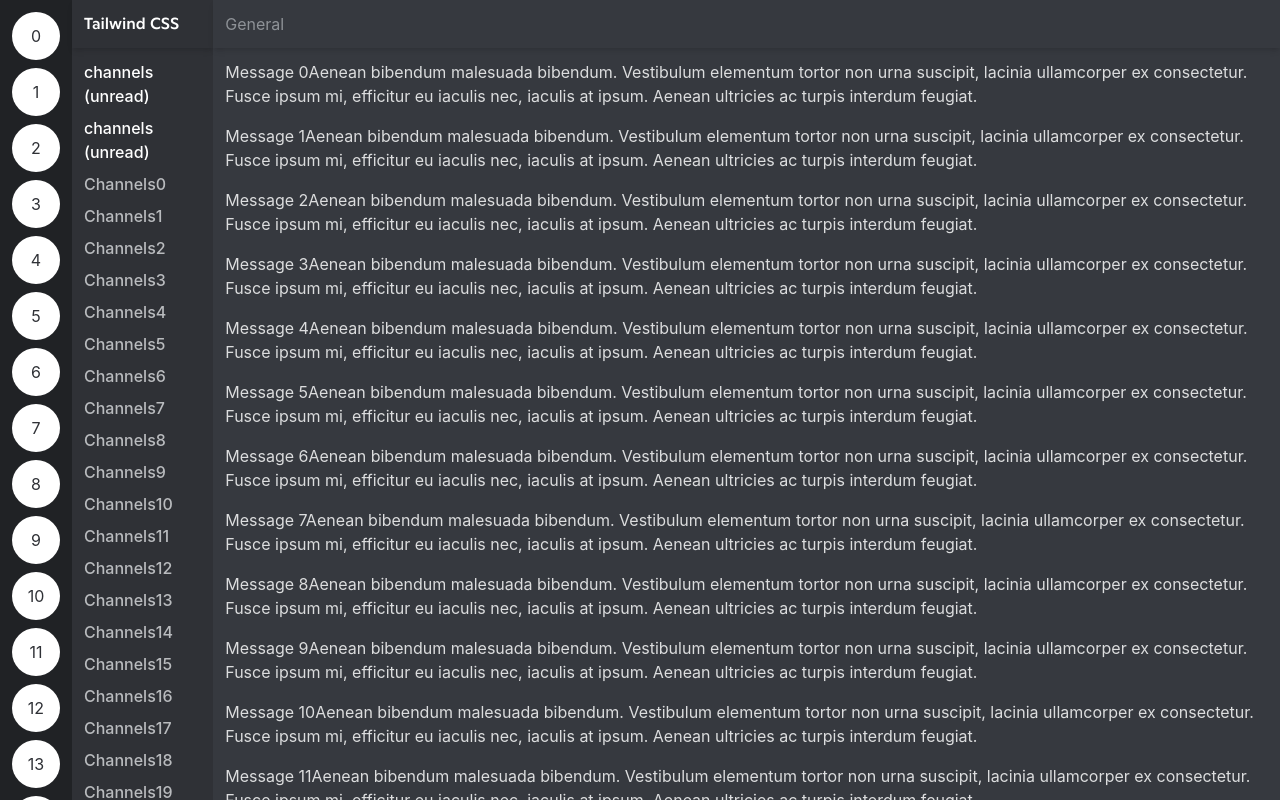
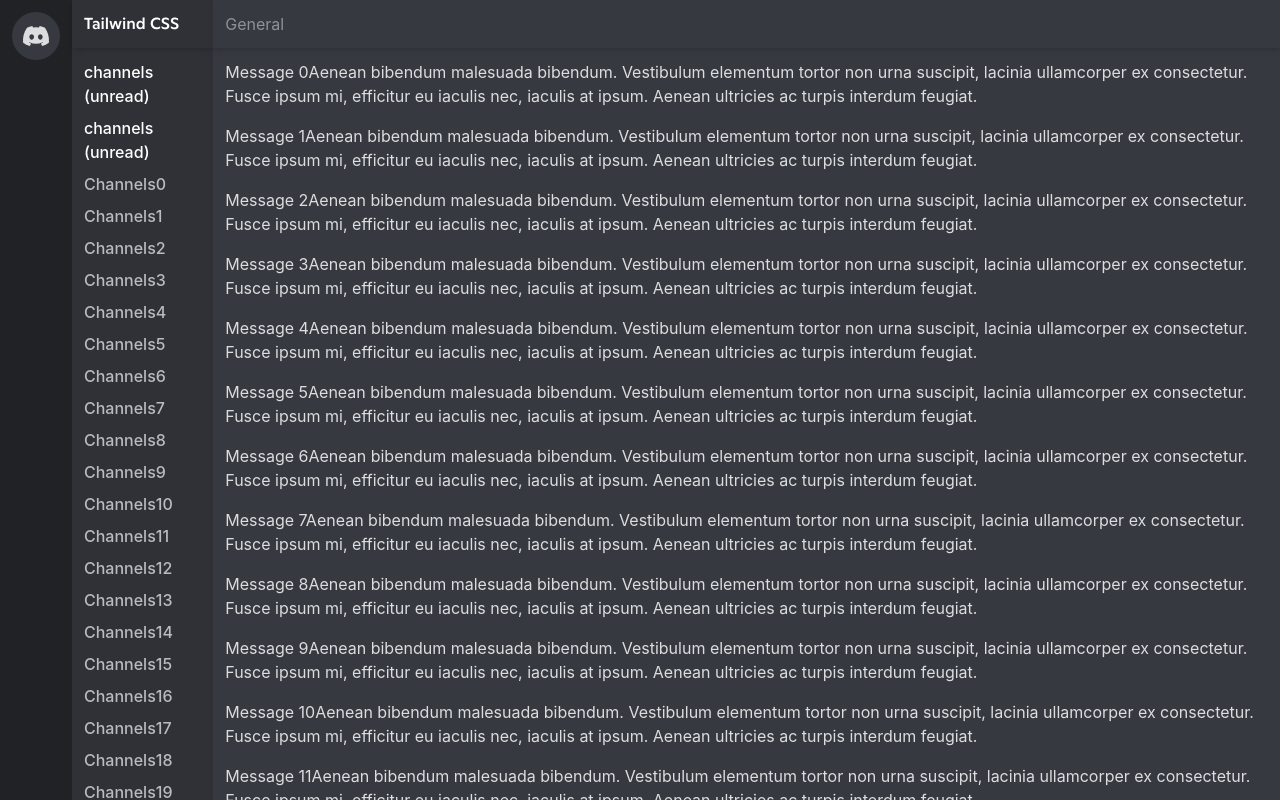
Before and after one commit to barrosdvlpr/Discord-Clone, a Next.js app: page / in a window 1280 px wide. Built offline with nearby package versions, Linux system fonts and the light colour scheme.

Commit message:
add hoverable svg

```diff
--- a/pages/index.tsx
+++ b/pages/index.tsx
@@ -5,7 +5,11 @@
   return (
     <div className="flex h-screen ">
       <div className="bg-gray-900 text-gray-100 min-h-screen p-3 space-y-2 overflow-y-scroll min-w-min">
-        {[...Array(40)].map((_, i)=>(<div key={i} className="bg-white text-gray-800 w-12 h-12 rounded-full flex items-center justify-center">{i}</div>))}
+
+        <div className="bg-gray-700 text-gray-100 w-12 h-12 rounded-full flex items-center justify-center hover:bg-brand hover:text-white transition duration-200"><DiscordIcon className="w-7 h-5 "/></div>
+        {/* {[...Array(40)].map((_, i)=>(
+          <div key={i} className="bg-white text-gray-800 w-12 h-12 rounded-full flex items-center justify-center">{i}</div>
+        ))}         */}
       </div>
       <div className="bg-gray-800 text-white min-h-screen  w-60 flex flex-col min-w-min">
         <div className="shadow-md px-3 h-12 flex items-center font-title text-white">Tailwind CSS</div>
@@ -32,3 +36,14 @@
     </div>
   )
 }
+
+function DiscordIcon(props) {
+  return (
+    <svg aria-hidden="false" viewBox="0 0 28 20" {...props}>
+      <path
+        fill="currentColor"
+        d="M23.021 1.677A21.227 21.227 0 0017.658 0c-.252.462-.483.935-.687 1.418a19.931 19.931 0 00-5.943 0C10.82.935 10.59.462 10.337.005c-1.856.32-3.659.88-5.37 1.677C1.567 6.78.65 11.754 1.111 16.652A21.504 21.504 0 007.691 20c.532-.726 1.004-1.5 1.407-2.309a13.582 13.582 0 01-2.221-1.078c.188-.137.37-.274.547-.428a15.232 15.232 0 0013.152 0c.177.148.36.291.541.428-.707.424-1.453.787-2.22 1.078.408.808.875 1.578 1.405 2.303a21.5 21.5 0 006.58-3.347h.007c.541-5.674-.922-10.6-3.868-14.97zM9.681 13.638c-1.283 0-2.34-1.193-2.34-2.644S8.37 8.35 9.68 8.35c1.308 0 2.359 1.193 2.338 2.644 0 1.451-1.036 2.644-2.339 2.644zm8.635 0c-1.283 0-2.34-1.193-2.34-2.644s1.036-2.644 2.34-2.644c1.302 0 2.36 1.193 2.338 2.644 0 1.451-1.036 2.644-2.338 2.644z"
+      />
+    </svg>
+  );
+}
--- a/tailwind.config.js
+++ b/tailwind.config.js
@@ -14,6 +14,7 @@
         title: ["Ginto", "Open Sans", ...defaultTheme.fontFamily.sans],
       },
       colors:{
+        brand: "#5865F2",
         gray:{
           50: "#ECEDEE",
           100: "#DCDDDE",
```
